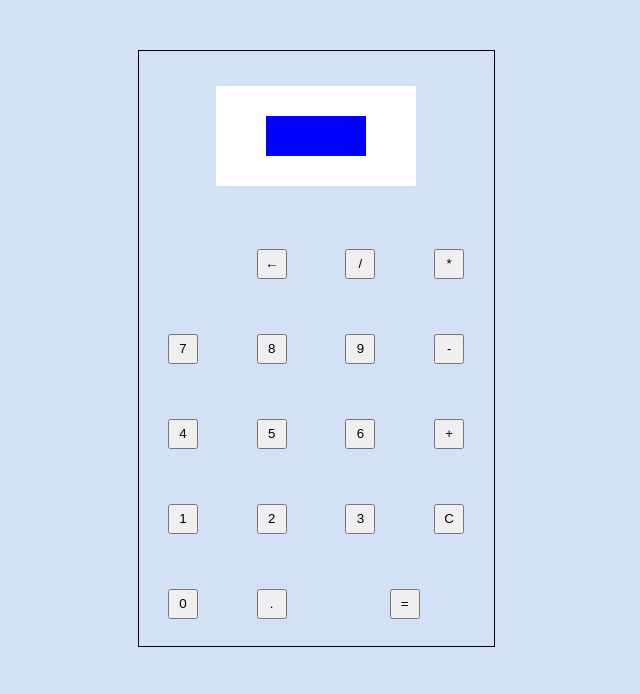
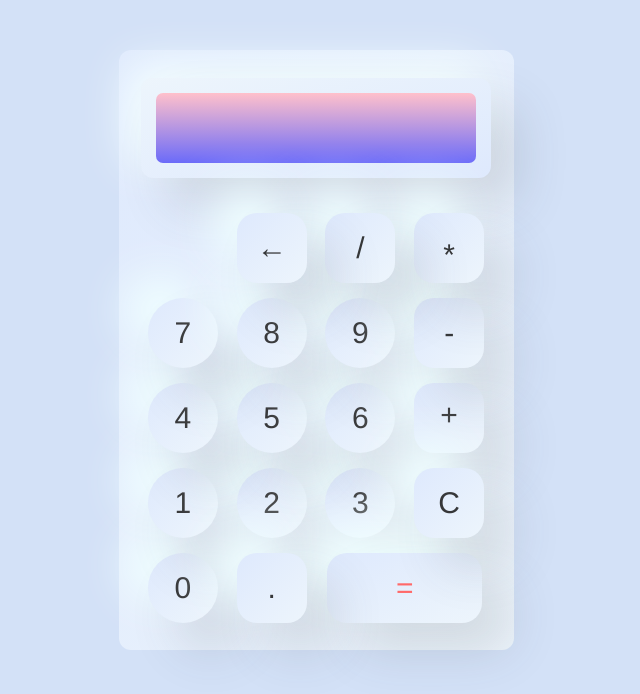
Before and after one commit to M-Brandon-Araujo/calculator, a plain HTML site: page index.html in a window 1280 px wide. Shown: the whole page, without its empty margins (324-964 px from the left). Drawn offline with Linux system fonts and the light colour scheme.

Commit message:
Add user interface styling

```diff
--- a/style.css
+++ b/style.css
@@ -6,125 +6,181 @@ body {
     margin-left: auto;
     margin-right: auto;
     margin-top: 50px;
-    height: 595px;
+    height: 560px;
     width: 355px;
     display: grid;
     grid-template-columns: repeat(4, 1fr);
-    grid-template-rows: repeat(7, 85px);
-    border: solid black 1px;
+    grid-template-rows: 30px 85px 20px repeat(5, 85px);
     align-items: center;
     justify-items: center;
+    background-image: linear-gradient(to bottom right, #dee9fd, #edf5fc);
+    border-radius: 12px;
+    padding: 20px;
+}
 
+.btn {
+    text-align: center;
+    color: rgb(54, 55, 57);
+    border-radius: 100px;
+    font-size: 30px;
+    font-family: Helvetica;
+    height: 70px;
+    width: 70px;
+    border-style: none;
+    background-image: linear-gradient(to bottom right, #dee9fd, #edf5fc);
+    box-shadow: 28px 28px 50px rgba(67, 73, 82, 0.16), -23px -23px 45px rgb(240, 255, 255);
+}
+
+.btn:hover {
+    animation-name: pulse;
+    animation-duration: 3.5s;
+    animation-iteration-count: infinite;
+    animation-delay: 0s;
+}
+
+@keyframes pulse {
+    0% {color: rgb(83, 85, 88);}
+    50% {color:white;}
+    100% {color: rgb(83, 85, 88);}
+}
+
+.btn:active {
+    box-shadow: 0 5px rgba(100, 100, 100, .01);
+    transform: translateY(4px);
 }
 
 .display-container {
     background-color: white;
     grid-column: 1 / 5;
     grid-row: 1/ 3;
-    width: 200px;
+    width: 350px;
     height: 100px;
     display: flex;
     align-items: center;
     justify-content: center;
+    border-radius: 12px;
+    background-image: linear-gradient(to bottom right, #edf5fc, #dee9fd);
+    box-shadow: 28px 28px 50px rgba(67, 73, 82, 0.16), -14px -14px 45px rgb(245, 255, 255);
+}
+
+.display {
+    overflow: hidden;
+    height: 70px;
+    width: 320px;
+    border-radius: 7px;
+    background-image: linear-gradient(to bottom, pink, rgb(107, 107, 249));
+    display: flex;
+    justify-content: flex-end;
+    align-items: center;
 }
 
 .display-content {
-    height: 40px;
-    width: 100px;
-    background-color: blue;
-}
-
-.btn {
-    width: 30px;
-    height: 30px;
+    font-family: Helvetica;
+    font-size: 45px;
+    color: rgba(255, 255, 255, 0.9);
+    padding: 3px;
+    flex-shrink: 1;
 }
 
 .zero-btn {
     grid-column: 1 / 2;
-    grid-row: 7 / 8;
+    grid-row: 8 / 9;
 }
 
 .one-btn {
     grid-column: 1 / 2;
-    grid-row: 6 / 7;
+    grid-row: 7 / 8;
 }
 
 .two-btn {
     grid-column: 2 / 3;
-    grid-row: 6 / 7;
+    grid-row: 7 / 8;
 }
 
 .three-btn {
     grid-column: 3 / 4;
-    grid-row: 6 /7;
+    grid-row: 7 /8;
 }
 
 .four-btn {
     grid-column: 1 / 2;
-    grid-row: 5 /6;
+    grid-row: 6 / 7;
 }
 
 .five-btn {
     grid-column: 2 / 3;
-    grid-row: 5 / 6;
+    grid-row: 6 / 7;
 }
 
 .six-btn {
     grid-column: 3 / 4;
-    grid-row: 5 / 6;
+    grid-row: 6 / 7;
 }
 
 .seven-btn {
     grid-column: 1 / 2;
-    grid-row: 4 / 5;
+    grid-row: 5 / 6;
 }
 
 .eight-btn {
     grid-column: 2 / 3;
-    grid-row: 4 / 5;
+    grid-row: 5 / 6;
 }
 
 .nine-btn {
     grid-column: 3 / 4;
-    grid-row: 4 / 5;
+    grid-row: 5 / 6;
 }
 
 .add-btn {
     grid-column: 4 / 5;
-    grid-row: 5 / 6;
+    grid-row: 6 / 7;
+    border-radius: 20px;
+    padding-bottom: 6px;
 }
 
 .subtract-btn {
     grid-column: 4 / 5;
-    grid-row: 4 / 5
+    grid-row: 5/ 6;
+    border-radius: 20px;
+    font-size: 30px;
 }
 
 .multiply-btn {
     grid-column: 4 / 5;
-    grid-row: 3 / 4;
+    grid-row: 4 / 5;
+    border-radius: 20px;
+    padding-top: 15px;
 }
 
 .divide-btn {
     grid-column: 3 / 4;
-    grid-row: 3 / 4;
+    grid-row: 4 / 5;
+    border-radius: 20px;
 }
 
 .decimal-btn {
     grid-column: 2 / 3;
-    grid-row: 7 / 8;
+    grid-row: 8 / 9;
+    border-radius: 20px;
 }
 
 .clear-btn {
     grid-column: 4 / 5;
-    grid-row: 6 / 7;
+    grid-row: 7 / 8;
+    border-radius: 20px;
 }
 
 .backspace-btn {
     grid-column: 2 / 3;
-    grid-row: 3 / 4;
+    grid-row: 4 / 5;
+    border-radius: 20px;
 }
 
 .equals-btn {
     grid-column: 3 / 5;
-    grid-row: 7 / 8;
+    grid-row: 8 / 9;
+    width: 155px;
+    border-radius: 20px;
+    color: rgb(255, 105, 105);
 }
```
